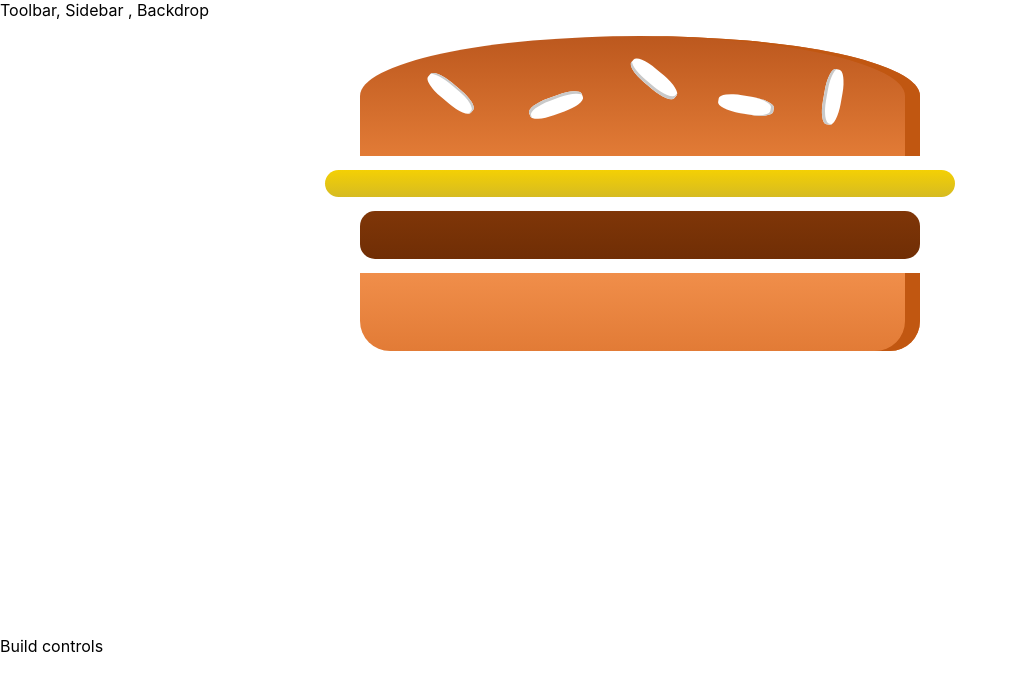
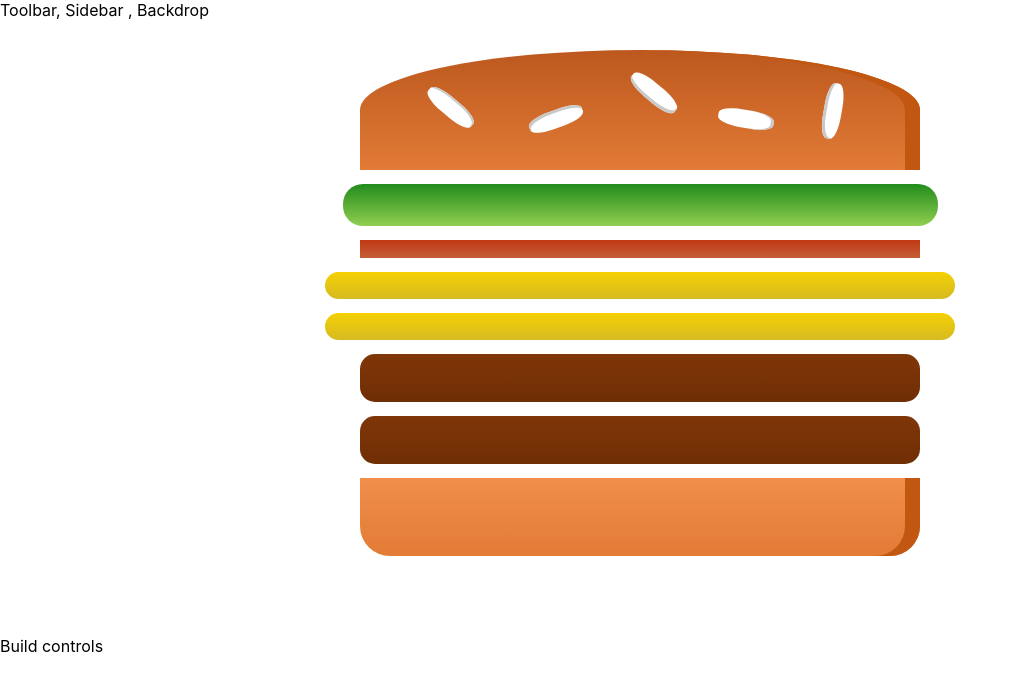
Before and after one commit to mohitsidhu157/burger-builder-app, a React (Create React App) app: page / in a window 1280 px wide. Shown: the top 690 px of the page, without its empty margins (0-1017 px from the left). Built offline with nearby package versions, Linux system fonts and the light colour scheme.

Commit message:
Adding state to the burger builder container

```diff
--- a/src/components/Burger/Burger.js
+++ b/src/components/Burger/Burger.js
@@ -2,10 +2,15 @@
 import classes from './Burger.module.css';
 import BurgerIngredient from "./BurgerIngredients/BurgerIngredient";
 const burger = (props) => {
+    const transformedIngredients = Object.keys(props.ingredients)
+        .map(igKey => {
+            return [...Array(props.ingredients[igKey])].map((_,i)=>{
+                return <BurgerIngredient key={igKey + i} type={igKey}/>;
+            });
+        });
     return <div className={classes.Burger}>
                 <BurgerIngredient type="bread-top"/>
-                <BurgerIngredient type="cheese"/>
-                <BurgerIngredient type="meat"/>
+                {transformedIngredients}
                 <BurgerIngredient type="bread-bottom"/>
 
            </div>
--- a/src/components/Burger/Burger.module.css
+++ b/src/components/Burger/Burger.module.css
@@ -2,7 +2,7 @@
     width : 100%;
     margin : auto;
     height : 250px;
-    /* overflow : auto; */
+    overflow : auto;
     font-weight : bold;
     font-size : 1.2rem;
     text-align : center;
--- a/src/containers/BurgerBuilder/BurgerBuilder.js
+++ b/src/containers/BurgerBuilder/BurgerBuilder.js
@@ -2,10 +2,18 @@
 import Aux from "../../hoc/Aux";
 import Burger from "../../components/Burger/Burger";
 class BurgerBuilder extends Component{
+    state = {
+        ingredients : {
+            salad : 1,
+            bacon : 1,
+            cheese : 2,
+            meat : 2
+        }
+    }
     render(){
         return (
             <Aux>
-                <Burger/>
+                <Burger ingredients={this.state.ingredients}/>
                 <div>Build controls</div>
             </Aux>
         );
```
